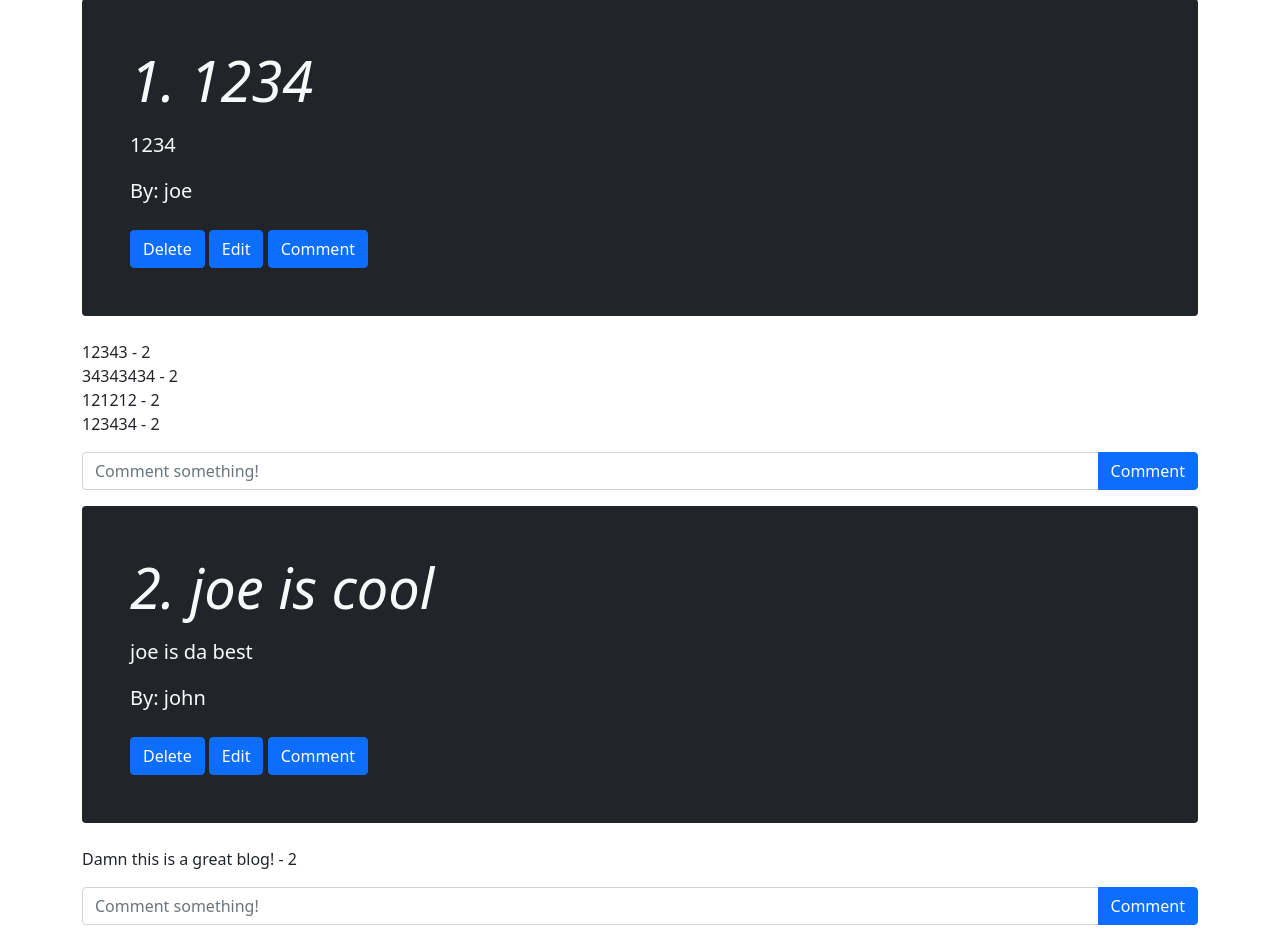
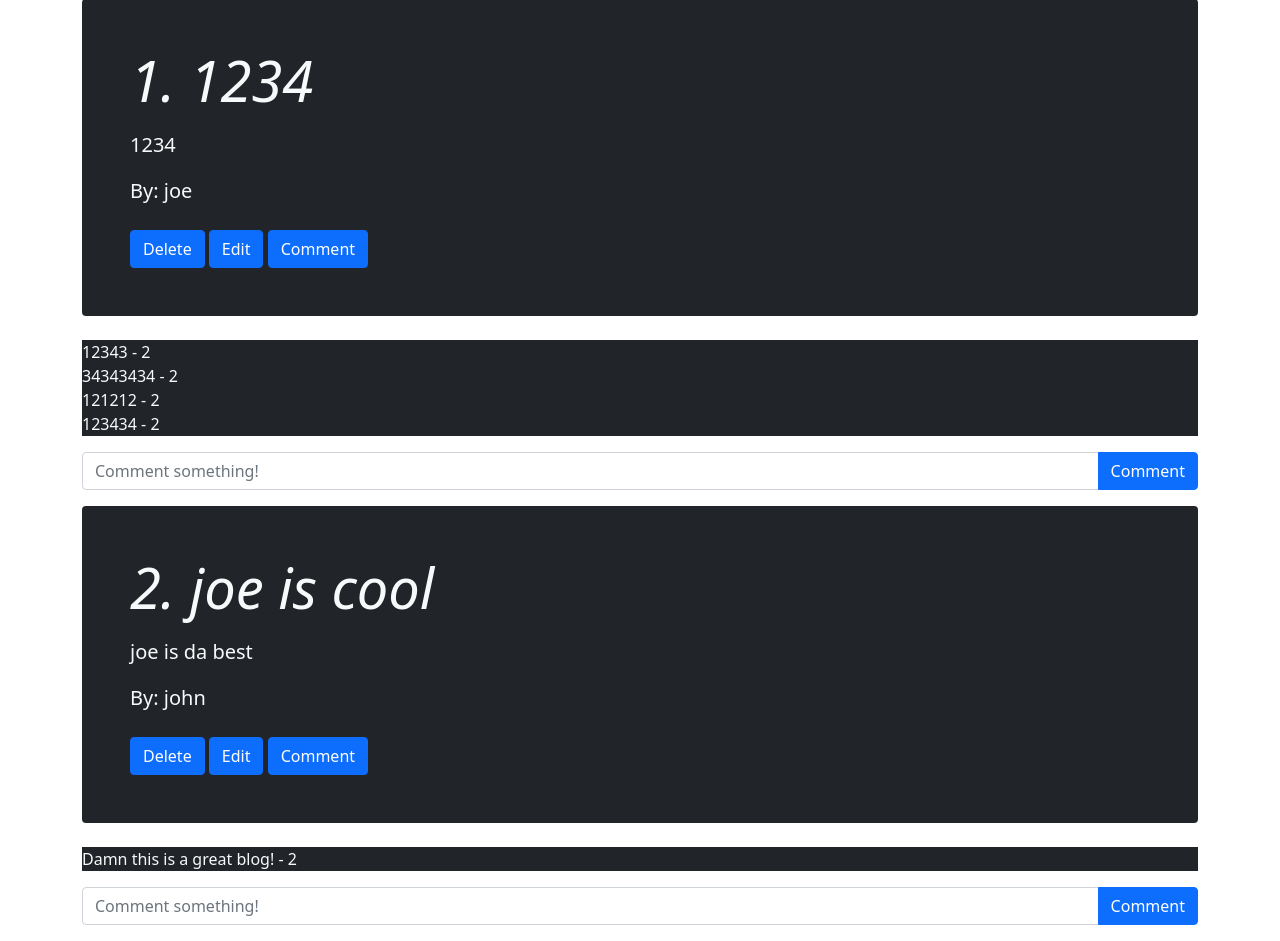
Before and after one commit to gaurangkhera/flaskblog, a Flask app: page /blogs in a window 1280 px wide. Shown: the part 177-1118 px from the top of the page. Run offline with Flask 3, Linux system fonts and the light colour scheme; data comes from the database, SQL or seed files in the repository.

Commit message:
Update blogs.html

```diff
--- a/blog/templates/blogs.html
+++ b/blog/templates/blogs.html
@@ -23,7 +23,7 @@
           <a href="/blogs/comment/{{blog.title}}" class="btn btn-primary">Comment</a>
         </div>
       </div>
-      <p class="card-text">
+      <p class="card-text text-light bg-dark">
         {% if blog.cmnts|length > 0 %}
         {% for comment in blog.cmnts %}
           {{comment.text}} - {{comment.author}}<br>
```
